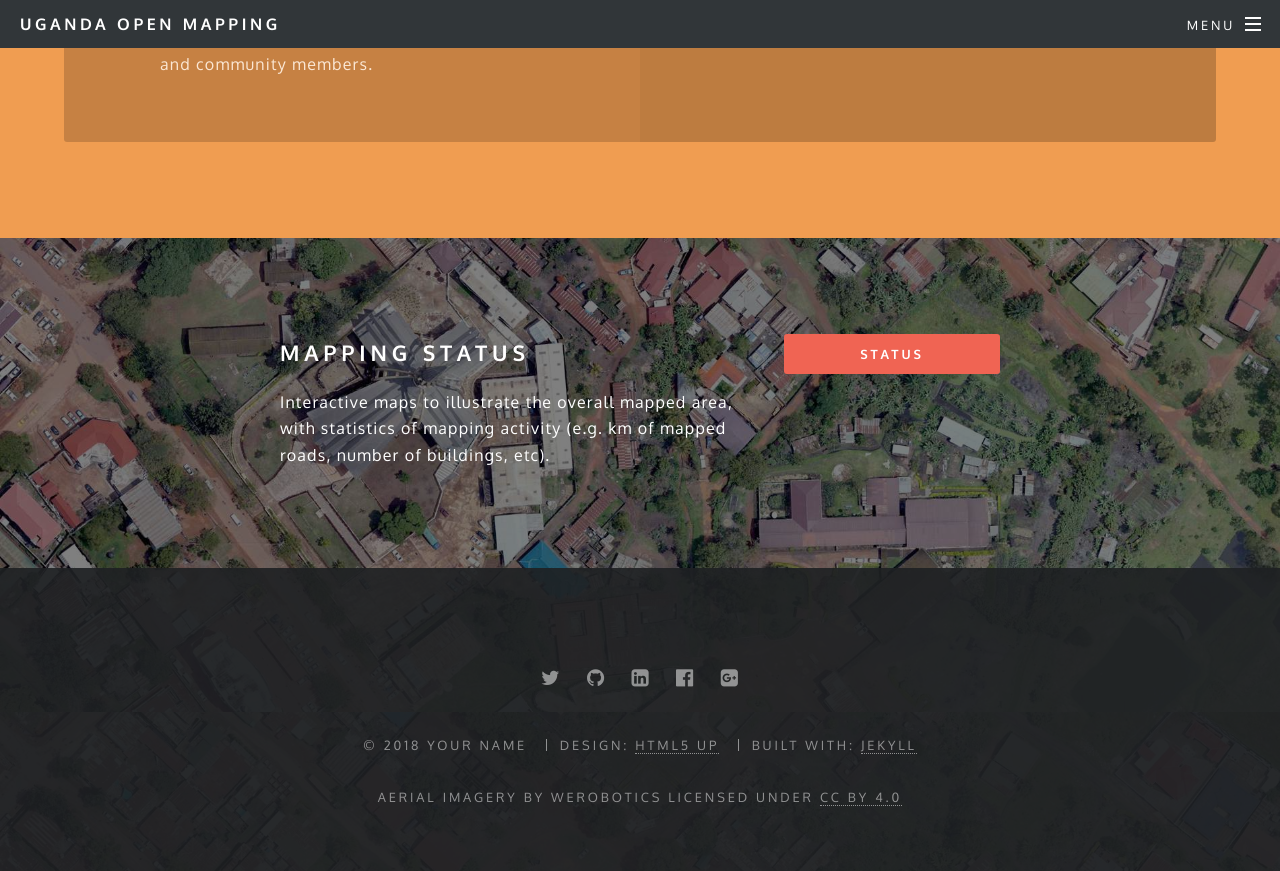
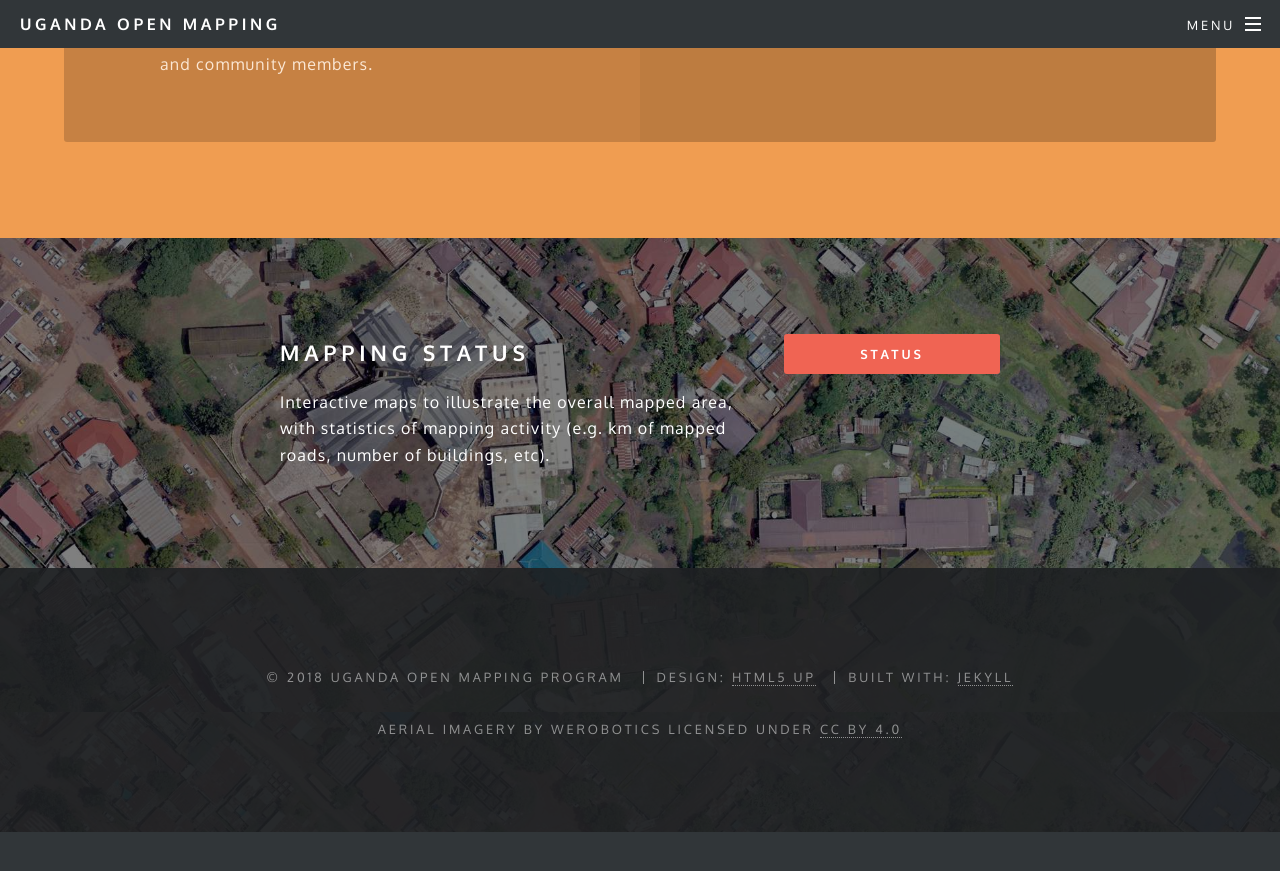
Before and after one commit to UgandaOpenMapping/ugandaopenmapping.github.io, a Jekyll site: the page built from index.html, in a window 1280 px wide and 900 px high, scrolled down 3128 px. Shown: the top 871 px of the window. Built offline with Jekyll 4.4.1, drawn with Linux system fonts in a browser that asks for light colours; after the commit the page ends 3960 px from its top, so only the background shows below that.

Commit message:
Update footer

```diff
--- a/_config.yml
+++ b/_config.yml
@@ -5,7 +5,7 @@
 title: Uganda Open Mapping
 description: |
   Strengthen resilience and improve coping strategies in Uganda
-owner: Your Name # or company name
+owner: Uganda Open Mapping Program # or company name
 first_published: 2018 # if migrating another site, the year of your first publish
 email: your-email@domain.com
 baseurl: "" # the subpath of your site, e.g. /blog
--- a/_includes/footer.html
+++ b/_includes/footer.html
@@ -1,18 +1,5 @@
 <!-- Footer -->
 <footer id="footer">
-  <ul class="icons">
-    {% for socloc in site.social %}
-    {% if socloc[1] %}
-    {% if socloc[0] == 'email' %}
-    <li><a target="_blank" href="{{ socloc[1] }}" class="icon fa-envelope-o"
-           ><span class="label">E-mail</span></a></li>
-    {% else %}
-    <li><a target="_blank" href="{{ socloc[1] }}" class="icon fa-{{ socloc[0] }}"
-           ><span class="label">{{ socloc[0] }}</span></a></li>
-    {% endif %}
-    {% endif %}
-    {% endfor %}
-  </ul>
   <ul class="copyright">
     <li>&copy; {% assign thisyear = site.time | date: "%Y" %}
     {% if site.first_published %}
```
